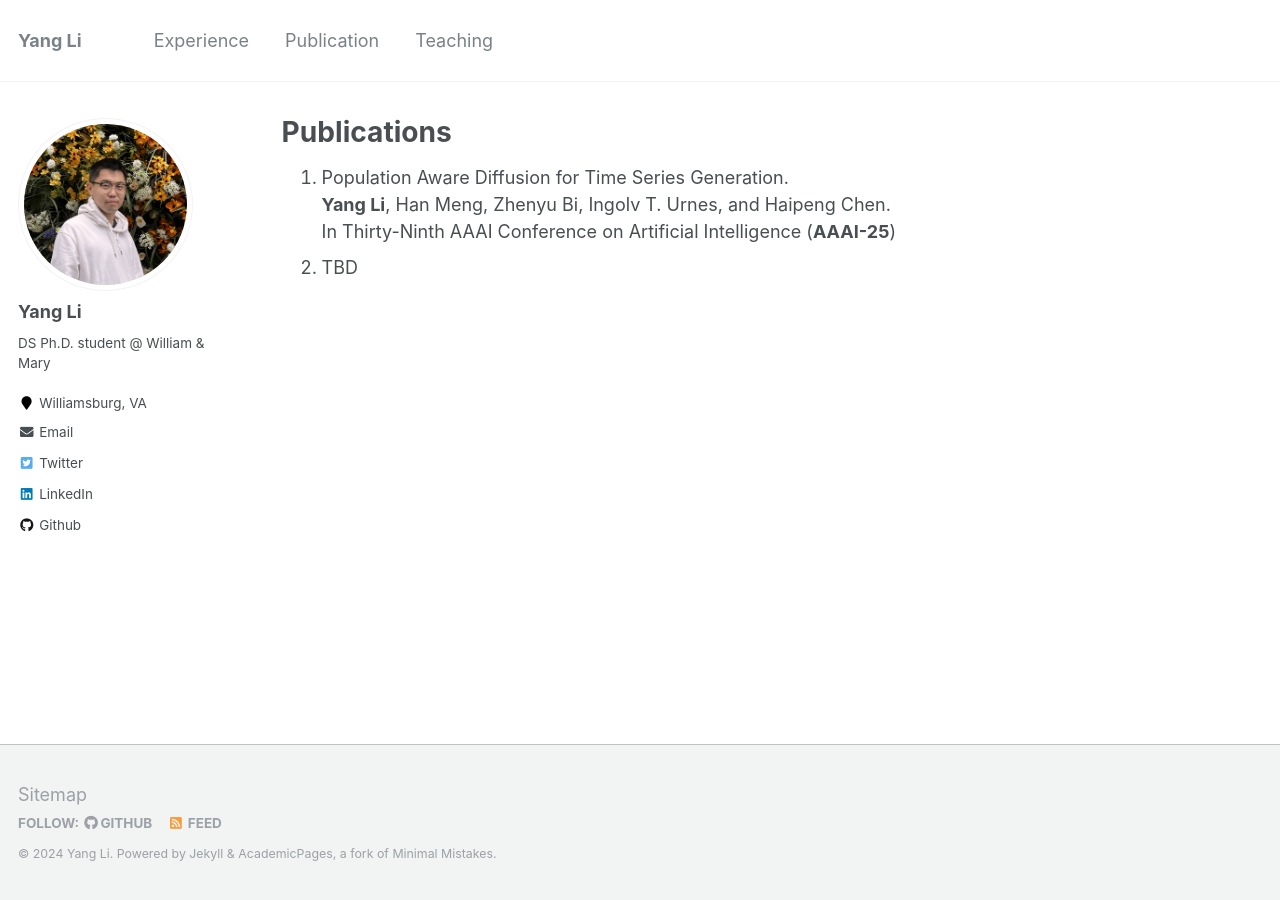
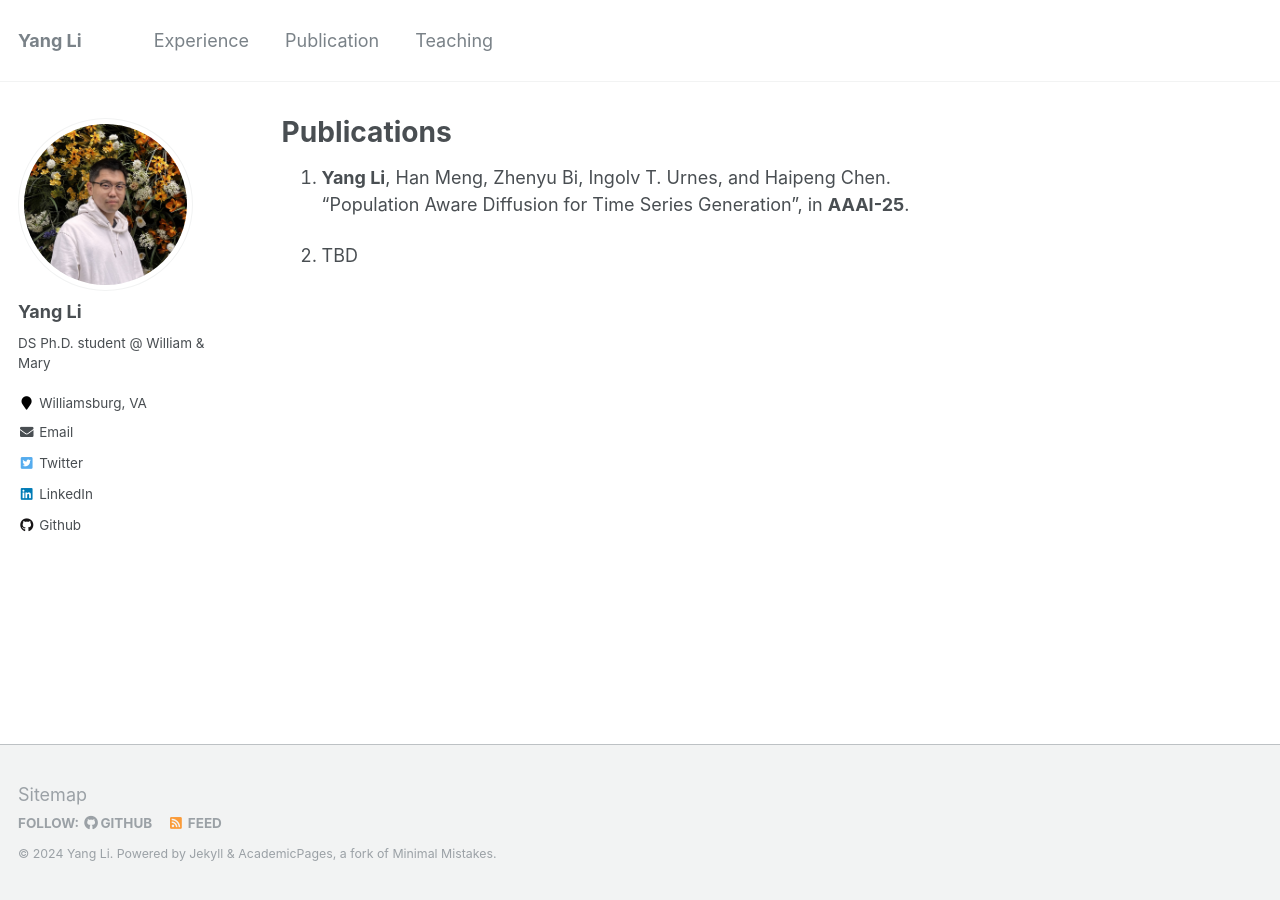
Before and after one commit to littlestone111/littlestone111.github.io, a Jekyll site: the page built from _pages/publications.md, in a window 1280 px wide. Built offline with Jekyll 4.4.1, drawn with Linux system fonts in a browser that asks for light colours.

Commit message:
Update publications page

```diff
--- a/_pages/publications.md
+++ b/_pages/publications.md
@@ -6,7 +6,7 @@ author_profile: true
 ---
 
 {% include base_path %}
-1. Population Aware Diffusion for Time Series Generation. <br/>
-**Yang Li**, Han Meng, Zhenyu Bi, Ingolv T. Urnes, and Haipeng Chen.  <br/>
-In Thirty-Ninth AAAI Conference on Artificial Intelligence (**AAAI-25**)
+1. **Yang Li**, Han Meng, Zhenyu Bi, Ingolv T. Urnes, and Haipeng Chen. \
+"Population Aware Diffusion for Time Series Generation", in **AAAI-25**.
+
 2. TBD
```
